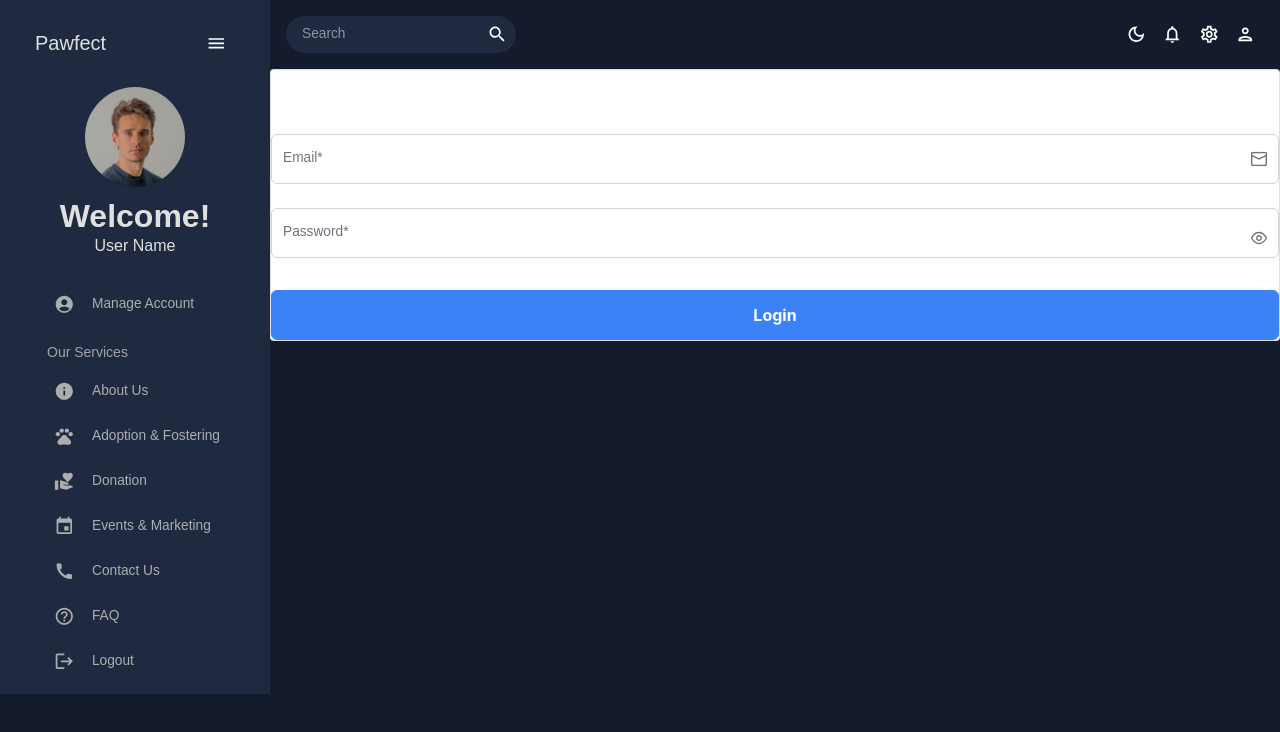
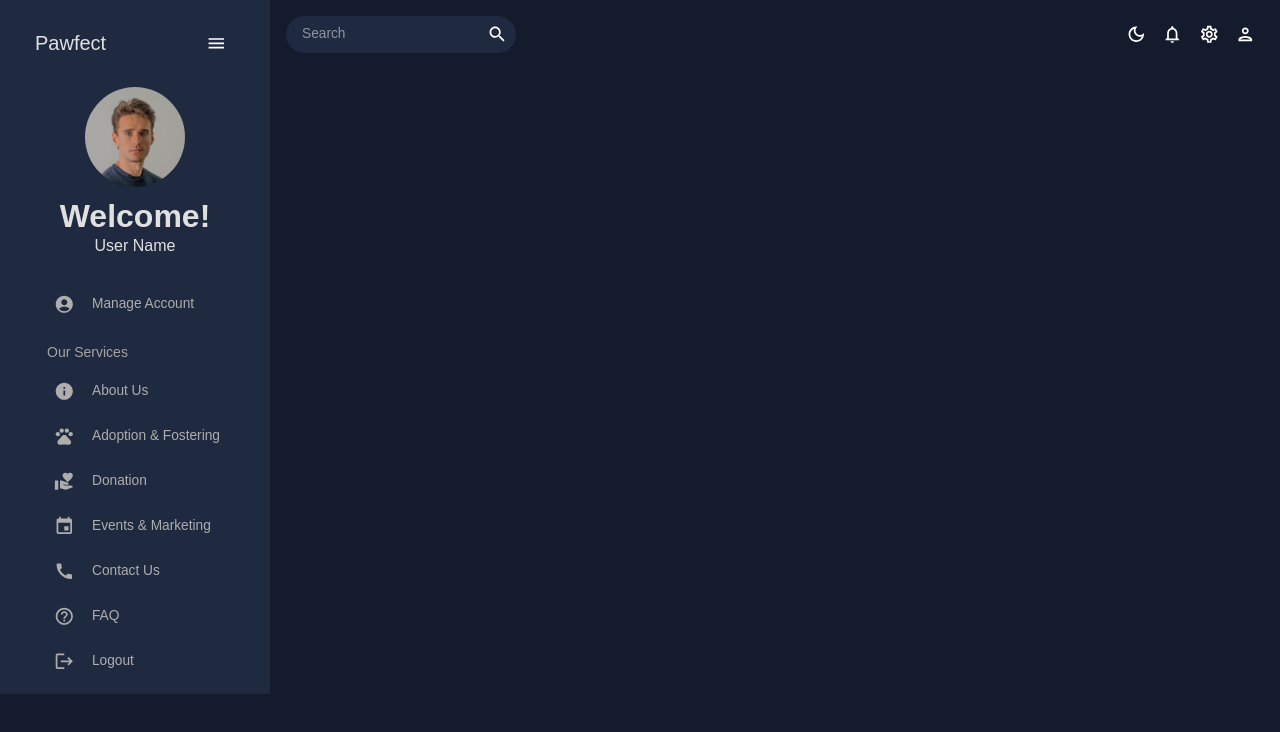
Before and after one commit to junbin-tan/animalAdoptionApplication, a React (Create React App) app in the folder public_frontend/: page /login in a window 1280 px wide. Shown: the top 732 px of the page. Built offline with nearby package versions, Linux system fonts and the light colour scheme.

Commit message:
updated App.js

```diff
--- a/public_frontend/src/App.js
+++ b/public_frontend/src/App.js
@@ -13,6 +13,7 @@ import Sidebar from "./scenes/global/Sidebar";
 import Dashboard from "./scenes/dashboard";
 import RegisterPage from "./pages/register/registerPage";
 import LoginPage from "./pages/login/loginPage";
+import DonationPage from "./pages/Donation/donationPage";
 
 function App() {
   const [theme, colorMode] = useMode();
@@ -28,7 +29,7 @@ function App() {
               <Routes>
                 <Route path="/" element={<Dashboard />} />
                 <Route path="/register" element={<RegisterPage />} />
-                <Route path="/login" element={<LoginPage />} />
+                <Route path="/Donation" element={<DonationPage />} />
               </Routes>
             </main>
 
```
